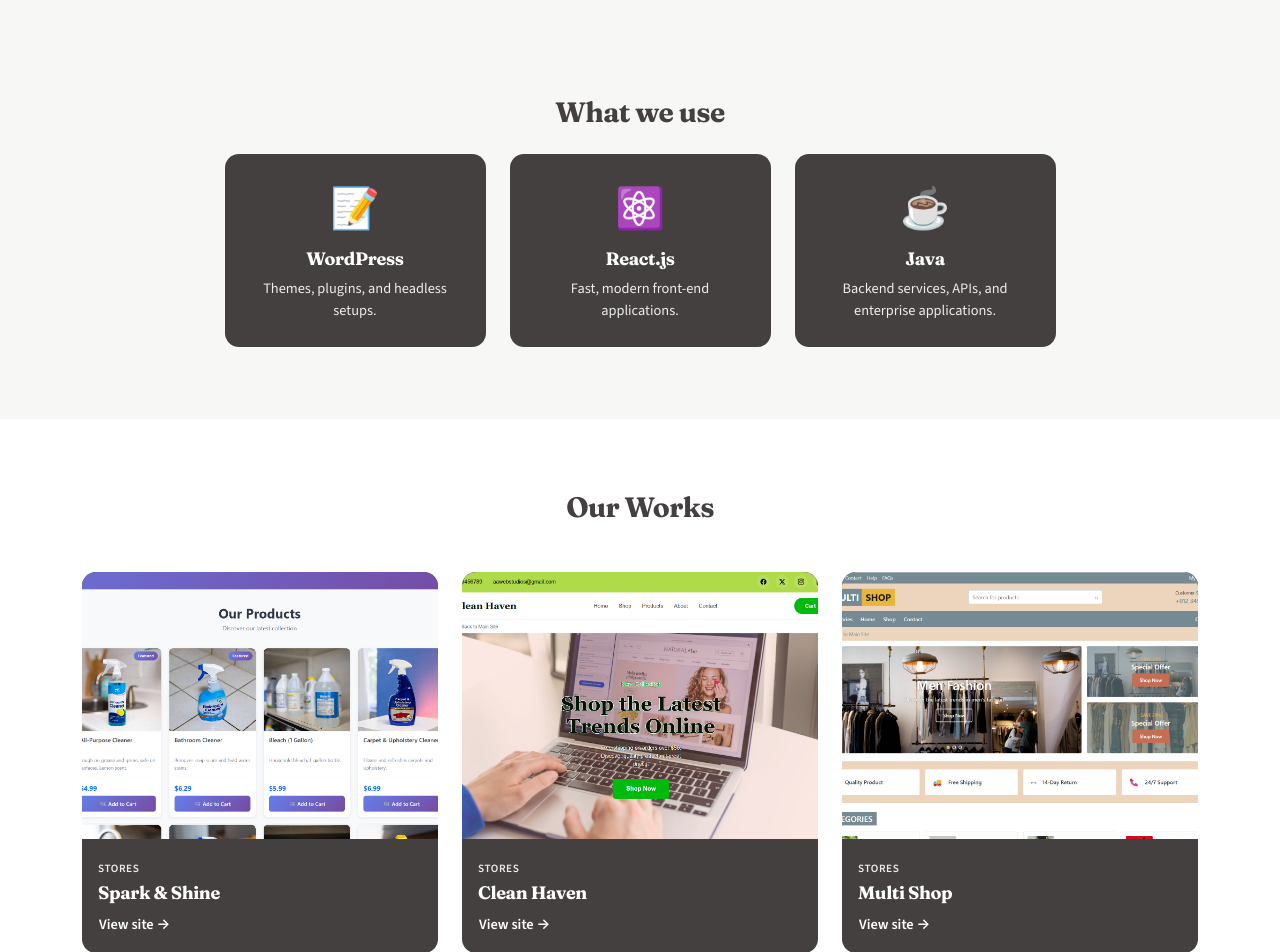
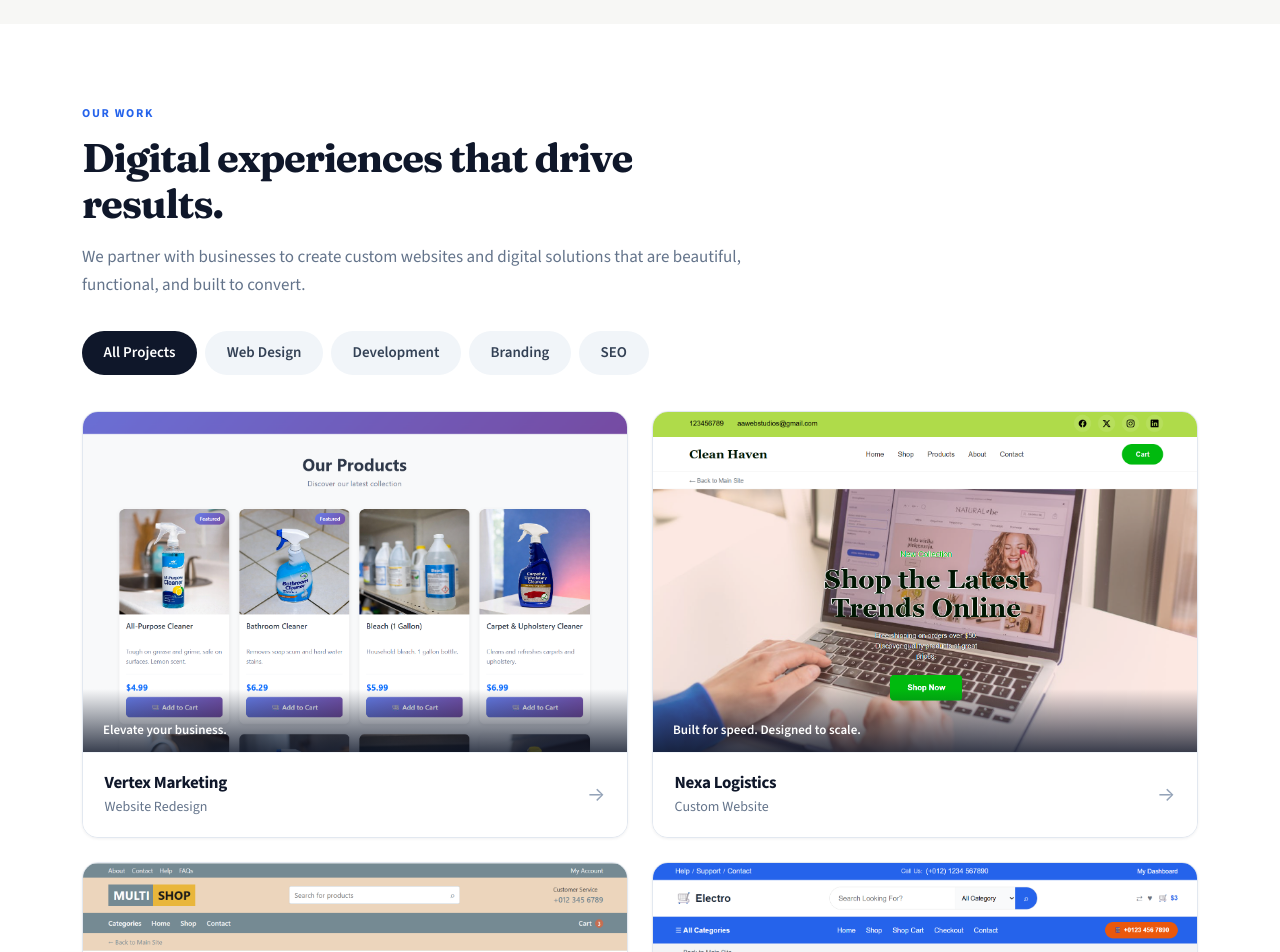
Before and after one commit to ArjunAranetaCodes/reactrepo1, a React (Vite) app: page / in a window 1280 px wide. Shown: the part 1060-2012 px from the top of the page. Built offline with nearby package versions, Linux system fonts and the light colour scheme.

Commit message:
changes for front page

```diff
--- a/src/sites/portfolio/Portfolio.css
+++ b/src/sites/portfolio/Portfolio.css
@@ -368,12 +368,6 @@
   }
 }
 
-/* Skills */
-.portfolio-skills {
-  padding: 4.5rem 0;
-  background: var(--portfolio-bg);
-}
-
 .portfolio-section-title {
   font-size: 1.75rem;
   font-weight: 700;
@@ -381,64 +375,96 @@
   letter-spacing: -0.02em;
 }
 
-.portfolio-skill-card {
-  background: var(--portfolio-primary);
-  border-radius: 14px;
-  border: 1px solid rgba(255, 255, 255, 0.06);
-  transition:
-    transform var(--card-duration) var(--card-ease),
-    box-shadow var(--card-duration) var(--card-ease),
-    border-color var(--card-duration) var(--card-ease);
-}
-
-.portfolio-skill-card:hover {
-  transform: translateY(-8px) scale(1.02);
-  box-shadow:
-    0 20px 40px rgba(69, 64, 64, 0.35),
-    0 0 0 1px rgba(239, 208, 64, 0.45);
-  border-color: rgba(255, 245, 154, 0.45);
-}
-
-.portfolio-skill-card:hover .portfolio-skill-icon {
-  transform: scale(1.12);
-}
-
-.portfolio-skill-card:focus-visible {
-  outline: 2px solid var(--portfolio-coral);
-  outline-offset: 3px;
-}
-
-.portfolio-skill-icon {
-  font-size: 2.5rem;
-  display: block;
-  margin-bottom: 0.5rem;
-  color: #fff;
-  transition: transform var(--card-duration) var(--card-ease);
-}
-
-.portfolio-skill-name {
-  font-size: 1.125rem;
-  font-weight: 700;
-  color: #fff;
-  margin-bottom: 0.5rem;
-}
-
-.portfolio-skill-text {
-  font-size: 0.9rem;
-  color: rgba(255, 255, 255, 0.9);
-  margin-bottom: 0;
-}
-
-/* Our Works */
+/* Our Works — light showcase grid */
 .portfolio-works {
-  padding: 4.5rem 0;
+  --portfolio-work-accent: #2563eb;
+  --portfolio-work-navy: #0f172a;
+  --portfolio-work-muted: #64748b;
+  padding: clamp(3.5rem, 8vw, 5rem) 0;
   background: #fff;
 }
 
+.portfolio-works-header {
+  max-width: 42rem;
+  margin-bottom: 2rem;
+  text-align: left;
+}
+
+.portfolio-work-section-label {
+  font-size: 0.75rem;
+  font-weight: 700;
+  letter-spacing: 0.14em;
+  text-transform: uppercase;
+  color: var(--portfolio-work-accent);
+  margin: 0 0 0.75rem;
+}
+
+.portfolio-work-headline {
+  font-size: clamp(1.85rem, 4vw, 2.5rem);
+  font-weight: 700;
+  color: var(--portfolio-work-navy);
+  letter-spacing: -0.03em;
+  line-height: 1.15;
+  margin: 0 0 1rem;
+}
+
+.portfolio-work-lede {
+  font-size: 1.0625rem;
+  color: var(--portfolio-work-muted);
+  line-height: 1.65;
+  margin: 0;
+}
+
+.portfolio-work-filters {
+  display: flex;
+  flex-wrap: wrap;
+  gap: 0.5rem;
+  margin-bottom: 2.25rem;
+}
+
+.portfolio-work-filter-btn {
+  border: none;
+  border-radius: 999px;
+  padding: 0.65rem 1.35rem;
+  font-size: 0.9375rem;
+  font-weight: 600;
+  cursor: pointer;
+  transition:
+    background 0.2s ease,
+    color 0.2s ease,
+    transform 0.2s ease;
+}
+
+.portfolio-work-filter-btn[data-active='true'] {
+  background: var(--portfolio-work-navy);
+  color: #fff;
+}
+
+.portfolio-work-filter-btn[data-active='false'] {
+  background: #f1f5f9;
+  color: #334155;
+}
+
+.portfolio-work-filter-btn[data-active='false']:hover {
+  background: #e2e8f0;
+  color: var(--portfolio-work-navy);
+}
+
+.portfolio-work-filter-btn:focus-visible {
+  outline: 2px solid var(--portfolio-work-accent);
+  outline-offset: 2px;
+}
+
+.portfolio-work-grid {
+  --bs-gutter-y: 1.5rem;
+}
+
 .portfolio-work-card {
-  background: var(--portfolio-card);
-  border-radius: 14px;
-  border: 1px solid rgba(255, 255, 255, 0.04);
+  height: 100%;
+  background: #fff;
+  border-radius: 16px;
+  border: 1px solid #e2e8f0;
+  box-shadow: 0 1px 3px rgba(15, 23, 42, 0.06);
   overflow: hidden;
   transition:
     transform var(--card-duration) var(--card-ease),
@@ -447,75 +473,110 @@
 }
 
 .portfolio-work-card:hover {
-  transform: translateY(-10px);
-  box-shadow:
-    0 24px 48px rgba(0, 0, 0, 0.22),
-    0 12px 24px rgba(239, 208, 64, 0.2),
-    0 0 0 1px rgba(239, 208, 64, 0.35);
-  border-color: rgba(255, 245, 154, 0.4);
+  transform: translateY(-5px);
+  box-shadow: 0 20px 40px rgba(15, 23, 42, 0.08);
+  border-color: #cbd5e1;
 }
 
-.portfolio-work-card:focus-within {
-  outline: 2px solid var(--portfolio-coral);
+.portfolio-work-card-link {
+  display: flex;
+  flex-direction: column;
+  height: 100%;
+  min-height: 100%;
+  text-decoration: none;
+  color: inherit;
+}
+
+.portfolio-work-card-link:focus-visible {
+  outline: 2px solid var(--portfolio-work-accent);
   outline-offset: 3px;
+  border-radius: 16px;
 }
 
 .portfolio-work-image-wrap {
-  aspect-ratio: 4 / 3;
+  position: relative;
+  aspect-ratio: 16 / 10;
   overflow: hidden;
-  background: rgba(255, 255, 255, 0.1);
-  border-radius: 14px 14px 0 0;
+  background: #f8fafc;
 }
 
 .portfolio-work-card:hover .portfolio-work-image {
-  transform: scale(1.05);
+  transform: scale(1.04);
 }
 
 .portfolio-work-image {
   width: 100%;
   height: 100%;
   object-fit: cover;
-  border-radius: 14px 14px 0 0;
-  border: none;
+  display: block;
   transition: transform 0.55s var(--card-ease);
 }
 
-.portfolio-work-category {
-  display: inline-block;
-  font-size: 0.7rem;
+.portfolio-work-tagline {
+  position: absolute;
+  inset-inline: 0;
+  bottom: 0;
+  margin: 0;
+  padding: 2rem 1.25rem 0.85rem;
+  font-size: 0.8125rem;
   font-weight: 600;
-  letter-spacing: 0.05em;
-  color: rgba(255, 255, 255, 0.9);
-  margin-bottom: 0.25rem;
+  color: #fff;
+  line-height: 1.35;
+  background: linear-gradient(transparent, rgba(15, 23, 42, 0.82));
+  pointer-events: none;
+}
+
+.portfolio-work-footer {
+  display: flex;
+  align-items: center;
+  justify-content: space-between;
+  gap: 1rem;
+  padding: 1.2rem 1.35rem;
+  background: #fff;
+  border-top: 1px solid #f1f5f9;
+  flex: 1 1 auto;
+}
+
+.portfolio-work-footer-text {
+  min-width: 0;
 }
 
 .portfolio-work-title {
-  font-size: 1.125rem;
+  font-size: 1.0625rem;
   font-weight: 700;
-  color: #fff;
-  margin-bottom: 0.5rem;
+  color: var(--portfolio-work-navy);
+  margin: 0 0 0.2rem;
 }
 
-.portfolio-work-link {
-  font-size: 0.9rem;
-  font-weight: 600;
-  color: #fff;
-  text-decoration: underline;
-  text-underline-offset: 2px;
-  display: inline-block;
-  transition:
-    color 0.2s ease,
-    transform 0.25s var(--card-ease);
+.portfolio-work-service {
+  font-size: 0.875rem;
+  font-weight: 500;
+  color: var(--portfolio-work-muted);
+  margin: 0;
 }
 
-.portfolio-work-card:hover .portfolio-work-link {
-  color: rgba(255, 255, 255, 1);
+.portfolio-work-arrow {
+  flex-shrink: 0;
+  font-size: 1.2rem;
+  font-weight: 400;
+  color: #94a3b8;
+  line-height: 1;
+  transition: transform 0.25s var(--card-ease), color 0.2s ease;
 }
 
-.portfolio-work-link:hover {
-  color: rgba(255, 255, 255, 1) !important;
-  text-decoration: underline;
+.portfolio-work-card:hover .portfolio-work-arrow {
+  color: var(--portfolio-work-navy);
   transform: translateX(4px);
+}
+
+@media (prefers-reduced-motion: reduce) {
+  .portfolio-work-card:hover .portfolio-work-image {
+    transform: none;
+  }
+
+  .portfolio-work-card:hover .portfolio-work-arrow {
+    transform: none;
+  }
 }
 
 /* Get in Touch */
--- a/src/sites/portfolio/Portfolio.jsx
+++ b/src/sites/portfolio/Portfolio.jsx
@@ -1,38 +1,16 @@
 import { useState, useEffect } from 'react';
 import { Link, useLocation } from 'react-router-dom';
-import { Container, Row, Col, Card, Button, Form } from 'react-bootstrap';
+import { Container, Row, Col, Button, Form } from 'react-bootstrap';
 import { Facebook, Twitter, Instagram } from 'react-bootstrap-icons';
-import { shopSlugs, getShopConfig } from '../shops';
 import shop1Thumb from '../thumbnails/shop1.png';
 import shop2Thumb from '../thumbnails/shop2.png';
 import shop3Thumb from '../thumbnails/shop3.png';
 import shop4Thumb from '../thumbnails/shop4.png';
-import companyWebsiteThumb from '../thumbnails/company-website.png';
-import terraNovaThumb from '../thumbnails/terra-nova.png';
 import healthCenterThumb from '../thumbnails/health-center.png';
-import softLandingThumb from '../thumbnails/soft-landing.png';
 import cloudSyncThumb from '../thumbnails/cloud-sync.png';
 import RevealOnScroll from './RevealOnScroll';
 import AaWebStudiosBanner from '../../components/AaWebStudiosBanner';
 import './Portfolio.css';
-
-const THUMBNAILS = {
-  shop1: shop1Thumb,
-  shop2: shop2Thumb,
-  shop3: shop3Thumb,
-  shop4: shop4Thumb,
-  'company-website': companyWebsiteThumb,
-  'travel-site': terraNovaThumb,
-  services1: healthCenterThumb,
-  services2: softLandingThumb,
-  services3: cloudSyncThumb,
-};
-
-const SKILLS = [
-  { name: 'WordPress', text: 'Themes, plugins, and headless setups.', icon: '📝' },
-  { name: 'React.js', text: 'Fast, modern front-end applications.', icon: '⚛️' },
-  { name: 'Java', text: 'Backend services, APIs, and enterprise applications.', icon: '☕' },
-];
 
 const WHAT_WE_DO_SERVICES = [
   {
@@ -73,24 +51,70 @@
   },
 ];
 
-// Build SITES from shop configs + company sites + any external links
-const SITES = [
-  ...shopSlugs.map((slug) => {
-    const config = getShopConfig(slug);
-    return {
-      id: slug,
-      title: config.name,
-      category: 'STORES',
-      url: `/${slug}`,
-      internal: true,
-      image: THUMBNAILS[slug] ?? `https://via.placeholder.com/400x280/6b7c9a/fff?text=${encodeURIComponent(config.name)}`,
-    };
-  }),
-  { id: 'company-website', title: 'Green Energy', category: 'COMPANY', url: '/company-website', internal: true, image: THUMBNAILS['company-website'] ?? 'https://via.placeholder.com/400x280/63b54c/fff?text=Green+Energy' },
-  { id: 'travel-site', title: 'Terra Nova', category: 'TRAVEL', url: '/travel-site', internal: true, image: THUMBNAILS['travel-site'] ?? 'https://via.placeholder.com/400x280/148aa8/fff?text=Terra+Nova' },
-  { id: 'services1', title: 'Health Center', category: 'SERVICES', url: '/services1', internal: true, image: THUMBNAILS.services1 ?? 'https://via.placeholder.com/400x280/a5c422/fff?text=Health+Center' },
-  { id: 'services2', title: 'Soft Landing', category: 'SERVICES', url: '/services2', internal: true, image: THUMBNAILS.services2 ?? 'https://via.placeholder.com/400x280/29ca8e/fff?text=Soft+Landing' },
-  { id: 'services3', title: 'CloudSync', category: 'SERVICES', url: '/services3', internal: true, image: THUMBNAILS.services3 ?? 'https://via.placeholder.com/400x280/6366f1/fff?text=CloudSync' },
+const WORK_FILTERS = [
+  { id: 'all', label: 'All Projects' },
+  { id: 'web-design', label: 'Web Design' },
+  { id: 'development', label: 'Development' },
+  { id: 'branding', label: 'Branding' },
+  { id: 'seo', label: 'SEO' },
+];
+
+/** Showcase projects — copy/layout aligned with portfolio hero; links point at live demos */
+const WORK_PROJECTS = [
+  {
+    id: 'vertex',
+    title: 'Vertex Marketing',
+    tagline: 'Elevate your business.',
+    serviceLabel: 'Website Redesign',
+    filters: ['web-design', 'seo'],
+    url: '/shop1',
+    image: shop1Thumb,
+  },
+  {
+    id: 'nexa',
+    title: 'Nexa Logistics',
+    tagline: 'Built for speed. Designed to scale.',
+    serviceLabel: 'Custom Website',
+    filters: ['development'],
+    url: '/shop2',
+    image: shop2Thumb,
+  },
+  {
+    id: 'luma',
+    title: 'Luma Consulting',
+    tagline: 'Clarity. Strategy. Results.',
+    serviceLabel: 'Website Redesign',
+    filters: ['web-design', 'branding'],
+    url: '/shop3',
+    image: shop3Thumb,
+  },
+  {
+    id: 'horizon',
+    title: 'Horizon Real Estate',
+    tagline: 'Real estate made simple.',
+    serviceLabel: 'Custom Website',
+    filters: ['development', 'seo'],
+    url: '/shop4',
+    image: shop4Thumb,
+  },
+  {
+    id: 'medix',
+    title: 'Medix Health',
+    tagline: 'Innovative healthcare solutions.',
+    serviceLabel: 'Custom Website',
+    filters: ['development'],
+    url: '/services1',
+    image: healthCenterThumb,
+  },
+  {
+    id: 'edutech',
+    title: 'EduTech Academy',
+    tagline: 'Where learning meets innovation.',
+    serviceLabel: 'Website Redesign',
+    filters: ['web-design', 'branding'],
+    url: '/services3',
+    image: cloudSyncThumb,
+  },
 ];
 
 const SOCIAL_LINKS = [
@@ -105,6 +129,12 @@
   const [email, setEmail] = useState('');
   const [submitted, setSubmitted] = useState(false);
   const [whatWeDoOpenId, setWhatWeDoOpenId] = useState(null);
+  const [workFilter, setWorkFilter] = useState('all');
+
+  const filteredWorkProjects =
+    workFilter === 'all'
+      ? WORK_PROJECTS
+      : WORK_PROJECTS.filter((p) => p.filters.includes(workFilter));
 
   useEffect(() => {
     const hash = location.hash?.replace(/^#/, '');
@@ -207,54 +237,60 @@
         </RevealOnScroll>
       </section>
 
-      <section className="portfolio-skills">
-        <RevealOnScroll>
-          <Container>
-            <h2 className="portfolio-section-title text-center mb-4">What we use</h2>
-            <Row className="g-4 justify-content-center">
-              {SKILLS.map((s, index) => (
-                <Col key={s.name} xs={12} sm={6} md={6} lg={3}>
-                  <RevealOnScroll className="h-100" delayMs={index * 90}>
-                    <Card className="portfolio-skill-card h-100 border-0">
-                      <Card.Body className="text-center p-4">
-                        <span className="portfolio-skill-icon">{s.icon}</span>
-                        <Card.Title className="portfolio-skill-name">{s.name}</Card.Title>
-                        <Card.Text className="portfolio-skill-text">{s.text}</Card.Text>
-                      </Card.Body>
-                    </Card>
-                  </RevealOnScroll>
-                </Col>
-              ))}
-            </Row>
-          </Container>
-        </RevealOnScroll>
-      </section>
-
-      <section id="portfolio" className="portfolio-works">
+      <section id="portfolio" className="portfolio-works" aria-labelledby="portfolio-heading">
         <Container>
           <RevealOnScroll>
-            <h2 className="portfolio-section-title text-center mb-5">Our Works</h2>
+            <header className="portfolio-works-header">
+              <p className="portfolio-work-section-label">Our work</p>
+              <h2 id="portfolio-heading" className="portfolio-work-headline">
+                Digital experiences that drive results.
+              </h2>
+              <p className="portfolio-work-lede">
+                We partner with businesses to create custom websites and digital solutions that are beautiful,
+                functional, and built to convert.
+              </p>
+            </header>
           </RevealOnScroll>
-          <Row className="g-4">
-            {SITES.map((site, index) => (
-              <Col key={site.id} xs={12} sm={6} lg={4}>
-                <RevealOnScroll className="h-100" delayMs={index * 75}>
-                  <Card className="portfolio-work-card border-0 h-100">
-                    <div className="portfolio-work-image-wrap">
-                      <img src={site.image} alt={site.title} className="portfolio-work-image" />
-                    </div>
-                    <Card.Body className="p-3">
-                      <span className="portfolio-work-category">{site.category}</span>
-                      <Card.Title className="portfolio-work-title">{site.title}</Card.Title>
-                      {site.internal ? (
-                        <Button as={Link} to={site.url} variant="link" className="portfolio-work-link p-0 text-decoration-none">
-                          View site →
-                        </Button>
-                      ) : (
-                        <a href={site.url} className="portfolio-work-link text-decoration-none">View site →</a>
-                      )}
-                    </Card.Body>
-                  </Card>
+          <RevealOnScroll delayMs={40}>
+            <div className="portfolio-work-filters" role="group" aria-label="Filter projects by category">
+              {WORK_FILTERS.map(({ id, label }) => {
+                const active = workFilter === id;
+                return (
+                  <button
+                    key={id}
+                    type="button"
+                    className="portfolio-work-filter-btn"
+                    aria-pressed={active}
+                    data-active={active}
+                    onClick={() => setWorkFilter(id)}
+                  >
+                    {label}
+                  </button>
+                );
+              })}
+            </div>
+          </RevealOnScroll>
+          <Row className="g-4 portfolio-work-grid">
+            {filteredWorkProjects.map((project, index) => (
+              <Col key={project.id} xs={12} md={6}>
+                <RevealOnScroll className="h-100" delayMs={index * 60}>
+                  <article className="portfolio-work-card h-100">
+                    <Link to={project.url} className="portfolio-work-card-link">
+                      <div className="portfolio-work-image-wrap">
+                        <img src={project.image} alt="" className="portfolio-work-image" />
+                        <p className="portfolio-work-tagline">{project.tagline}</p>
+                      </div>
+                      <div className="portfolio-work-footer">
+                        <div className="portfolio-work-footer-text">
+                          <h3 className="portfolio-work-title">{project.title}</h3>
+                          <p className="portfolio-work-service">{project.serviceLabel}</p>
+                        </div>
+                        <span className="portfolio-work-arrow" aria-hidden>
+                          →
+                        </span>
+                      </div>
+                    </Link>
+                  </article>
                 </RevealOnScroll>
               </Col>
             ))}
--- a/src/sites/portfolio/portfolio-typography.css
+++ b/src/sites/portfolio/portfolio-typography.css
@@ -19,8 +19,7 @@
 .portfolio-wwd-headline,
 .portfolio-hero-title,
 .portfolio-section-title,
-.portfolio-work-title,
-.portfolio-skill-name,
+.portfolio-work-headline,
 .portfolio-footer-tagline {
   font-family: var(--portfolio-font-display);
   font-weight: 600;
@@ -41,8 +40,15 @@
   line-height: 1.2;
 }
 
-.portfolio-work-title,
-.portfolio-skill-name {
+.portfolio-work-headline {
+  font-weight: 700;
+  letter-spacing: -0.03em;
+  line-height: 1.15;
+}
+
+.portfolio-work-title {
+  font-family: var(--portfolio-font-body);
+  font-weight: 700;
   letter-spacing: -0.02em;
   line-height: 1.25;
 }
@@ -58,17 +64,29 @@
   line-height: 1.65;
 }
 
-.portfolio-skill-text {
-  line-height: 1.55;
+.portfolio-work-section-label,
+.portfolio-work-lede,
+.portfolio-work-service,
+.portfolio-work-filter-btn {
+  font-family: var(--portfolio-font-body);
 }
 
-.portfolio-work-category {
-  font-family: var(--portfolio-font-body);
-  font-weight: 600;
-  letter-spacing: 0.08em;
+.portfolio-work-section-label {
+  font-weight: 700;
 }
 
-.portfolio-work-link,
+.portfolio-work-lede {
+  font-weight: 400;
+}
+
+.portfolio-work-service {
+  font-weight: 500;
+}
+
+.portfolio-work-filter-btn {
+  font-weight: 600;
+}
+
 .portfolio-hero-btn {
   font-family: var(--portfolio-font-body);
   font-weight: 600;
```
